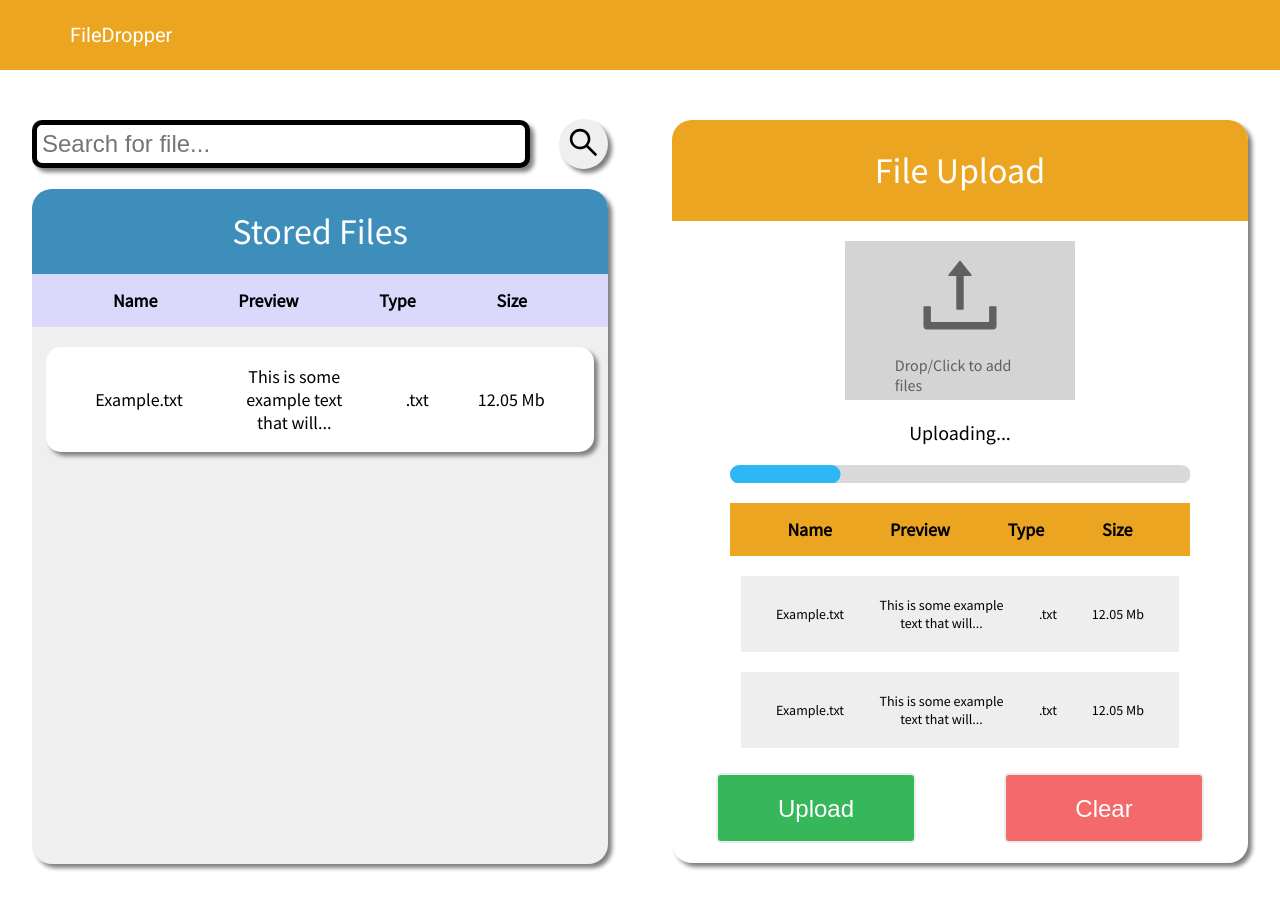
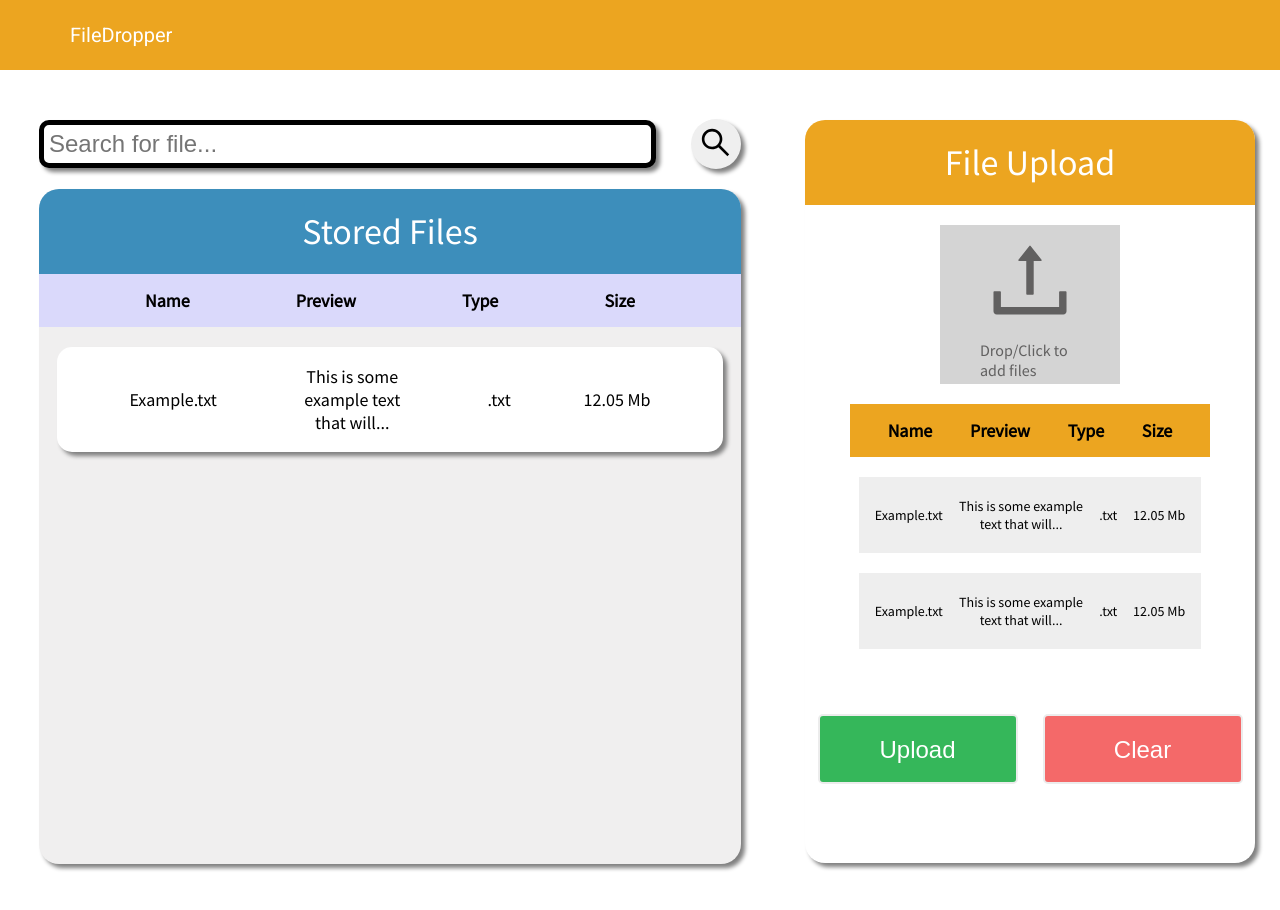
Before and after one commit to snekplex/FileDropper, a React (Create React App) app: page / in a window 1280 px wide. Shown: the top 910 px of the page. Built offline with nearby package versions, Linux system fonts and the light colour scheme.

Commit message:
Added hooks to UploadForm

```diff
--- a/src/components/Upload/UploadForm.js
+++ b/src/components/Upload/UploadForm.js
@@ -1,4 +1,4 @@
-import React, { useCallback } from 'react';
+import React, { useCallback, useState } from 'react';
 import { AiOutlineUpload } from 'react-icons/ai';
 import { useDropzone } from 'react-dropzone';
 import { Line } from 'rc-progress';
@@ -9,10 +9,17 @@ import FormTableCell from './FormTableCell';
 
 function UploadForm() {
   const onDrop = useCallback(acceptedFiles => {
+    setFiles(acceptedFiles);
     console.log(acceptedFiles);
   }, []);
 
+  const [ isUploading, setUploading ] = useState(false);
+  const [ files, setFiles ] = useState([]);
   const { getRootProps, getInputProps, isDragActive } = useDropzone({onDrop});
+
+  const onUploadClick = () => {
+    setUploading(true);
+  };
 
   return (
     <div className="upload-form">
@@ -36,6 +43,9 @@ function UploadForm() {
               </div>
           }
         </div>
+        {
+          isUploading ?
+          <div className="upload-bar-div">
             <span className="progress-bar-title">Uploading...</span>
             <Line
               className="progress-bar"
@@ -43,6 +53,10 @@ function UploadForm() {
               strokeWidth="4"
               trailWidth="4">
             </Line>
+          </div>
+          :
+          <span></span>
+        }
         <div className="form-table">
           <div className="form-table-header">
             <span>Name</span>
@@ -57,7 +71,7 @@ function UploadForm() {
         </div>
       </div>
       <div className="form-footer">
-        <button className="form-footer-btn upload-btn">Upload</button>
+        <button className="form-footer-btn upload-btn" onClick={onUploadClick}>Upload</button>
         <button className="form-footer-btn clear-btn">Clear</button>
       </div>
     </div>
--- a/src/scss/Upload/UploadContainer.scss
+++ b/src/scss/Upload/UploadContainer.scss
@@ -2,6 +2,6 @@
     display: flex;
     flex-direction: column;
     align-items: center;
-    width: 100%;
+    width: 60%;
     height: 100%;
 }
--- a/src/scss/Upload/UploadForms.scss
+++ b/src/scss/Upload/UploadForms.scss
@@ -13,7 +13,7 @@
         align-items: center;
         justify-content: center;
         width: 100%;
-        height: 100%;
+        height: 85px;
         font-size: 36px;
         background: rgb(236, 165, 32);
         color: #ffffff;
@@ -55,6 +55,13 @@
             }
         }
 
+        .upload-bar-div {
+            display: flex;
+            flex-direction: column;
+            width: 100%;
+            height: 100px;
+            text-align: center;
+
             .progress-bar-title {
                 font-size: 20px;
                 margin-top: 20px;
@@ -62,6 +69,7 @@
 
             .progress-bar {
                 margin: 20px 0px;
+            }
         }
 
         .form-table {
@@ -80,7 +88,7 @@
                 font-weight: 700;
                 background: rgb(236, 165, 32);
                 padding: 15px 0;
-                margin-bottom: 20px;
+                margin: 20px 0px;
             }
 
             .form-table-data {
```
Lines whose indentation alone changed are shown as unchanged.
